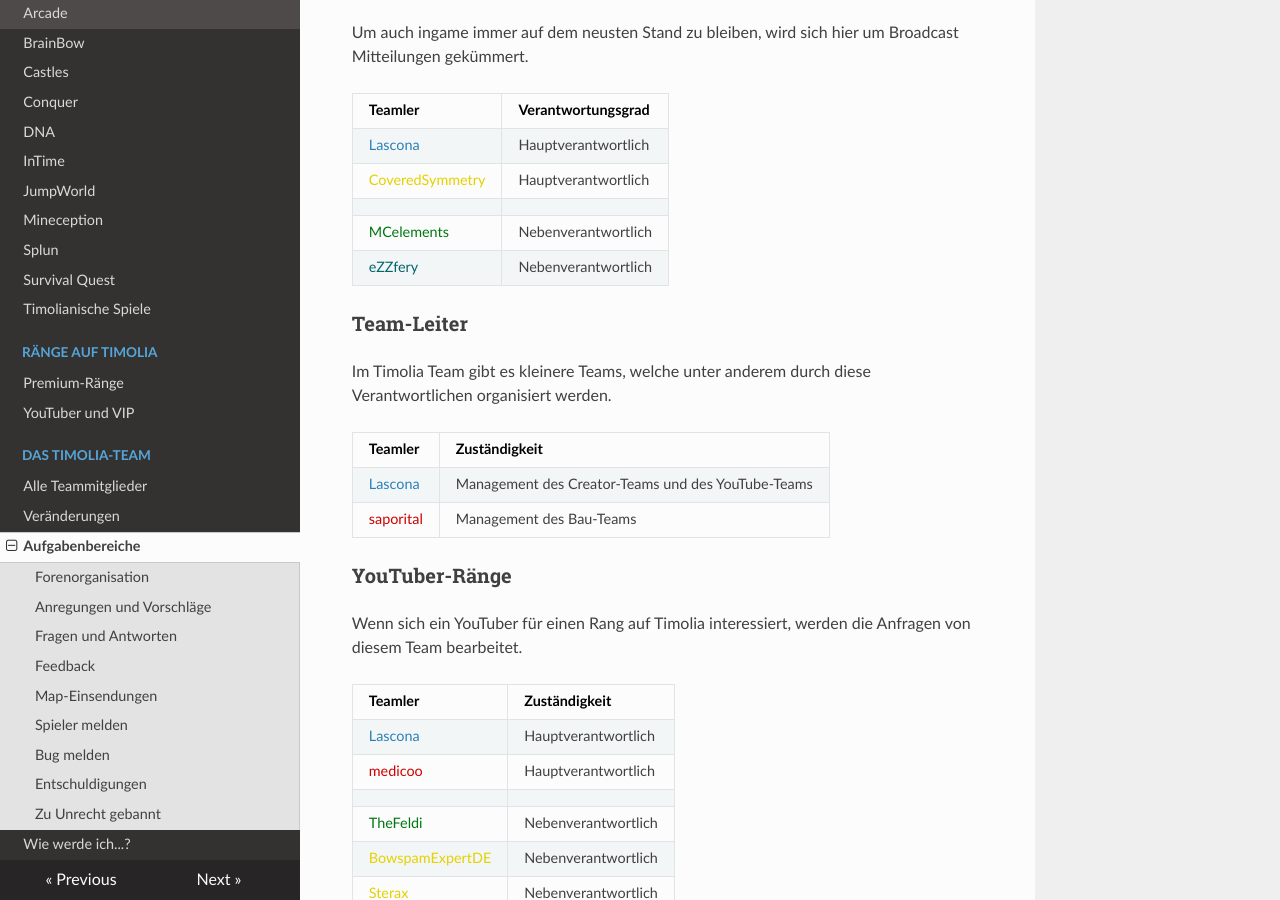
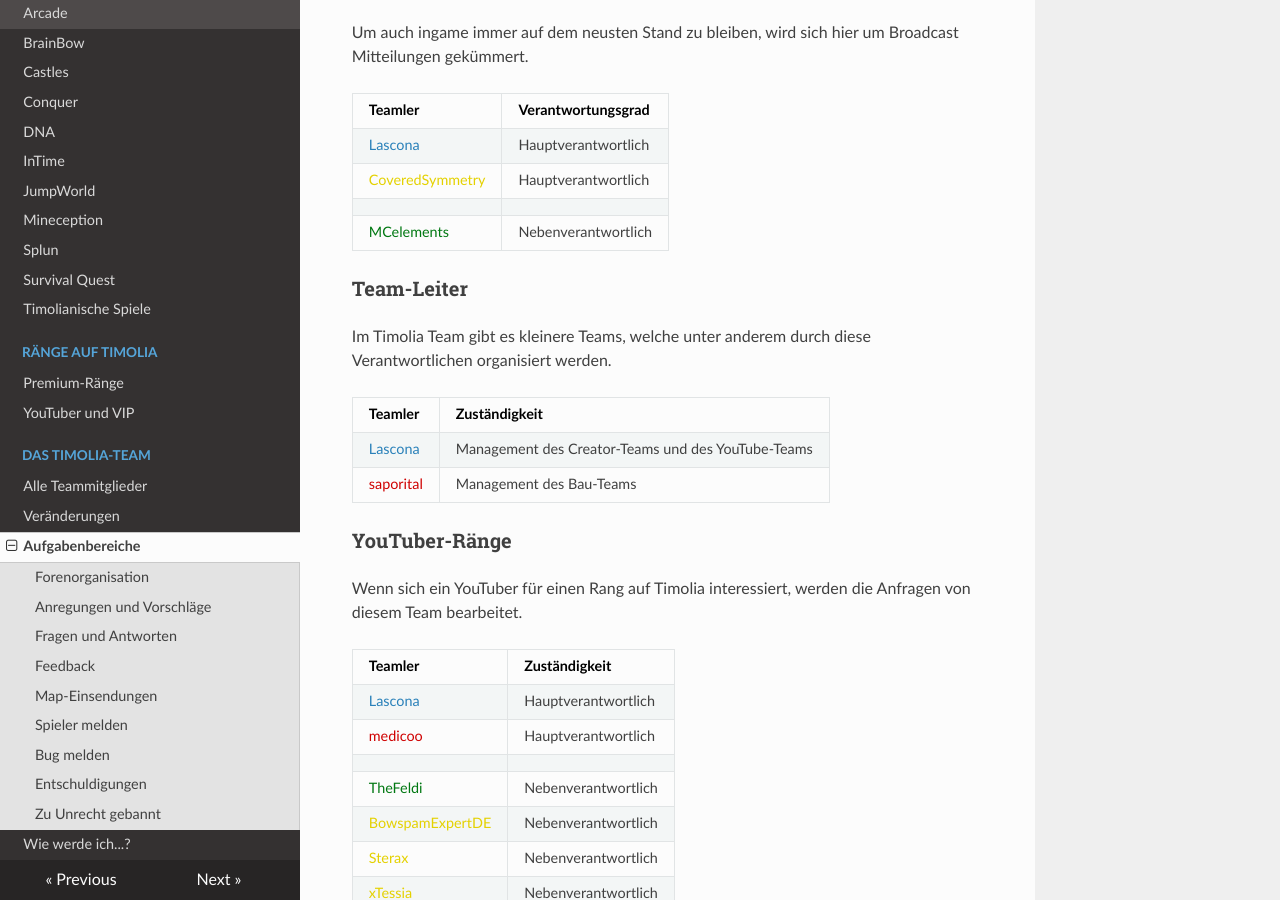
Before and after one commit to TimoliaDE/HowTo, an MkDocs documentation site: the page built from docs/team/responsibilities.md, in a window 1280 px wide and 900 px high, scrolled down 4970 px. Built offline with MkDocs 1.6.1, drawn with Linux system fonts in a browser that asks for light colours; nearby versions of some CDN libraries; old or Windows-style settings are respelled for this version of MkDocs.

Commit message:
Update responsibilities.md

```diff
--- a/docs/team/responsibilities.md
+++ b/docs/team/responsibilities.md
@@ -171,7 +171,6 @@ Um auch ingame immer auf dem neusten Stand zu bleiben, wird sich hier um Broadca
 |<span style="color:#E4D100">CoveredSymmetry</span> | Hauptverantwortlich |
 | | |
 |<span style="color:#007812">MCelements</span> | Nebenverantwortlich |
-|<span style="color:#00646F">eZZfery</span> | Nebenverantwortlich |
 
 ### **Team-Leiter**
 Im Timolia Team gibt es kleinere Teams, welche unter anderem durch diese Verantwortlichen organisiert werden.
```
